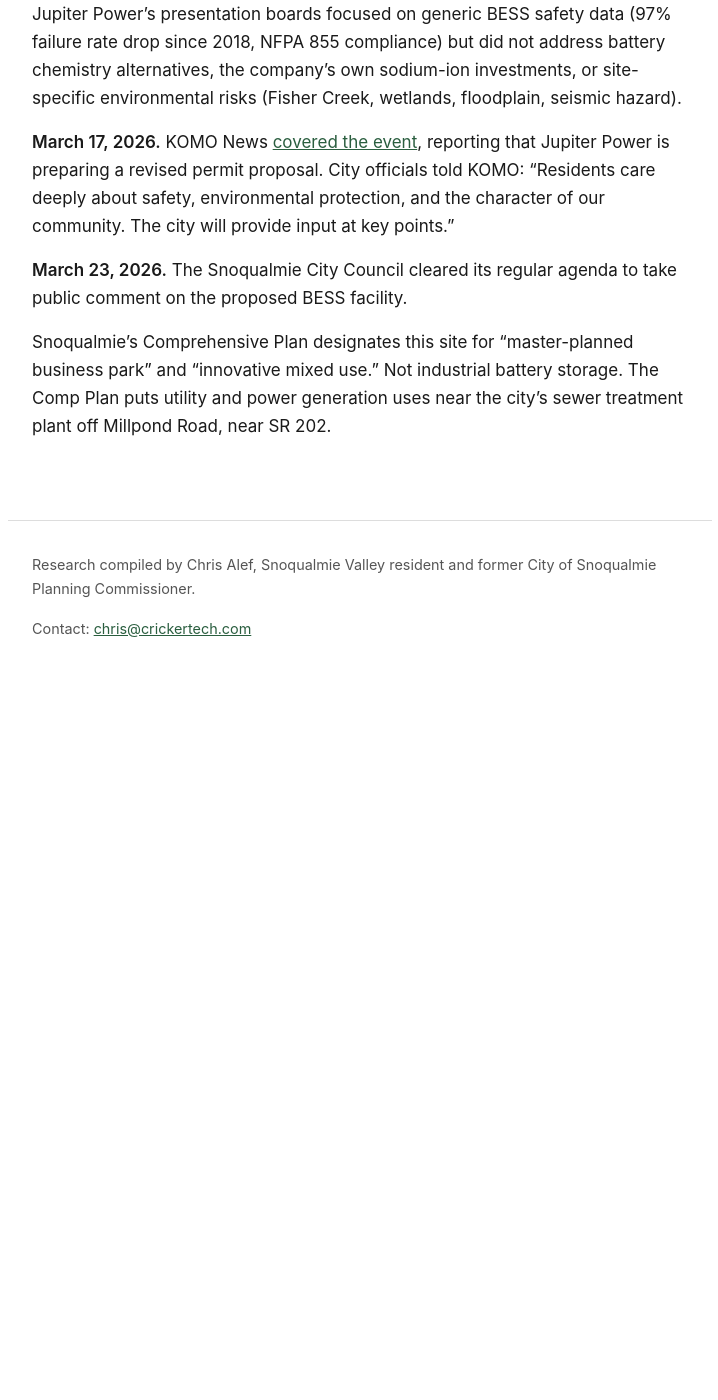
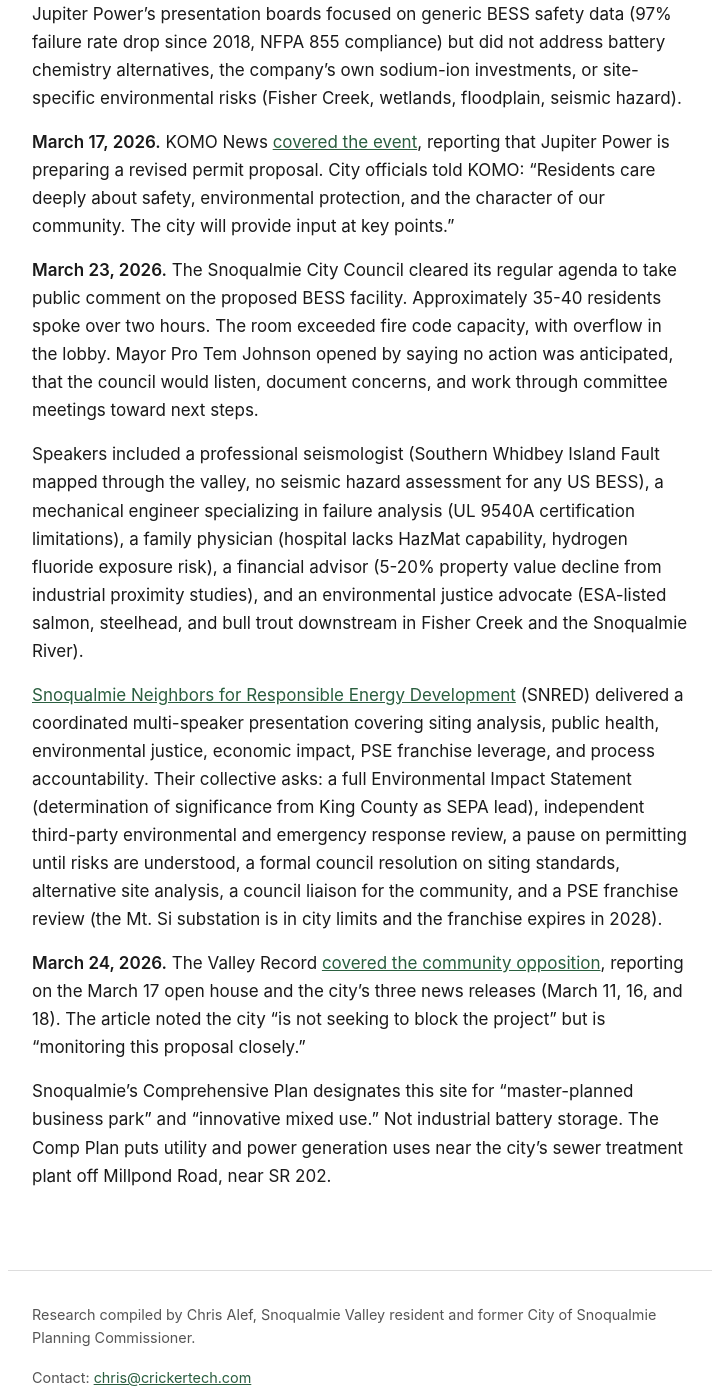
Before and after one commit to calef/cascadia-ridge-bess, a Jekyll site: the page built from _pages/project.md, in a window 1280 px wide and 1400 px high, scrolled down 3485 px. Shown: the whole window, without its empty margins (280-998 px from the left). Built offline with Jekyll 4.4.1, drawn with Linux system fonts in a browser that asks for light colours; before the commit the page ends 4174 px from its top, so only the background shows below that.

Commit message:
Deploy site 2026-03-24-141950

```diff
--- a/_pages/project.md
+++ b/_pages/project.md
@@ -70,6 +70,12 @@ Jupiter Power's presentation boards focused on generic BESS safety data (97% fai
 
 **March 17, 2026.** KOMO News [covered the event](https://komonews.com/news/local/snoqualmie-ridge-lithium-battery-storage-project-draws-scrutiny-as-permit-process-begins-community-fire-safety-toxic-environment-jupiter-power-king-county), reporting that Jupiter Power is preparing a revised permit proposal. City officials told KOMO: "Residents care deeply about safety, environmental protection, and the character of our community. The city will provide input at key points."
 
-**March 23, 2026.** The Snoqualmie City Council cleared its regular agenda to take public comment on the proposed BESS facility.
+**March 23, 2026.** The Snoqualmie City Council cleared its regular agenda to take public comment on the proposed BESS facility. Approximately 35-40 residents spoke over two hours. The room exceeded fire code capacity, with overflow in the lobby. Mayor Pro Tem Johnson opened by saying no action was anticipated, that the council would listen, document concerns, and work through committee meetings toward next steps.
+
+Speakers included a professional seismologist (Southern Whidbey Island Fault mapped through the valley, no seismic hazard assessment for any US BESS), a mechanical engineer specializing in failure analysis (UL 9540A certification limitations), a family physician (hospital lacks HazMat capability, hydrogen fluoride exposure risk), a financial advisor (5-20% property value decline from industrial proximity studies), and an environmental justice advocate (ESA-listed salmon, steelhead, and bull trout downstream in Fisher Creek and the Snoqualmie River).
+
+[Snoqualmie Neighbors for Responsible Energy Development](https://www.facebook.com/groups/snred) (SNRED) delivered a coordinated multi-speaker presentation covering siting analysis, public health, environmental justice, economic impact, PSE franchise leverage, and process accountability. Their collective asks: a full Environmental Impact Statement (determination of significance from King County as SEPA lead), independent third-party environmental and emergency response review, a pause on permitting until risks are understood, a formal council resolution on siting standards, alternative site analysis, a council liaison for the community, and a PSE franchise review (the Mt. Si substation is in city limits and the franchise expires in 2028).
+
+**March 24, 2026.** The Valley Record [covered the community opposition](https://www.valleyrecord.com/2026/03/24/trouble-in-snoqualmie-over-proposed-battery-storage-site/), reporting on the March 17 open house and the city's three news releases (March 11, 16, and 18). The article noted the city "is not seeking to block the project" but is "monitoring this proposal closely."
 
 Snoqualmie's Comprehensive Plan designates this site for "master-planned business park" and "innovative mixed use." Not industrial battery storage. The Comp Plan puts utility and power generation uses near the city's sewer treatment plant off Millpond Road, near SR 202.
```
